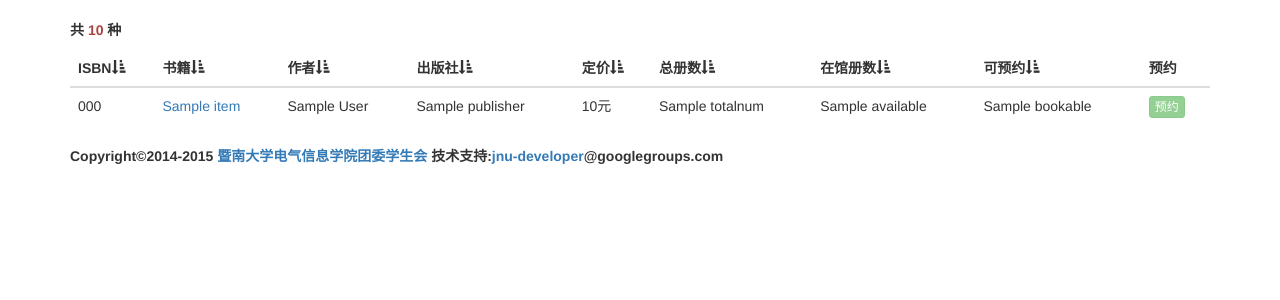
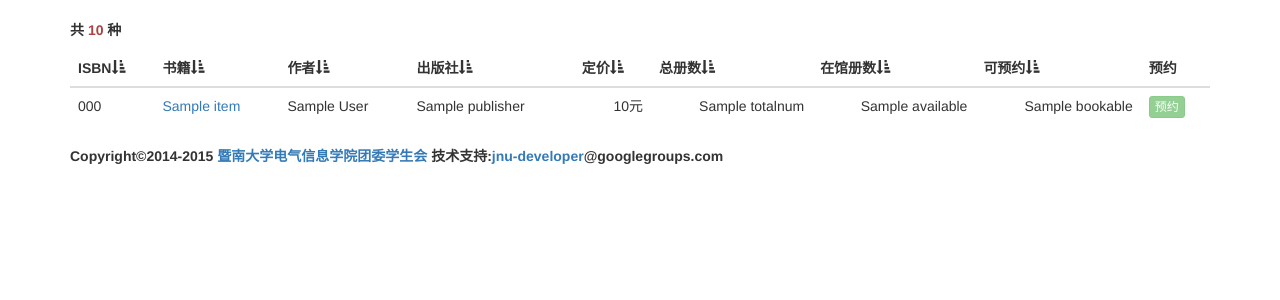
Before and after one commit to DengZuoheng/lib.eic.su, a Django app: template server/library/templates/collection.html in a window 1280 px wide. Shown: the part 51-351 px from the top of the page. Run offline with Django 3.2, Linux system fonts and the light colour scheme; the template is opened without the code that fills it: most values are stand-ins (such as "Sample title", 1, 10 or a date in 2020); some libraries are stand-ins or nearby versions.

Commit message:
调整单元格对齐

```diff
--- a/server/library/templates/collection.html
+++ b/server/library/templates/collection.html
@@ -23,10 +23,10 @@
                         <td><a href="{{ item.subject }}">{{item.bname}}</a></td>
                         <td>{{item.author_str}}</td>
                         <td>{{item.publisher}}</td>
-                        <td>{{item.price_str}}元</td>
-                        <td>{{item.totalnum}}</td>
-                        <td>{{item.available}}</td>
-                        <td>{{item.bookable}}</td>
+                        <td class="text-right">{{item.price_str}}元</td>
+                        <td class="text-right">{{item.totalnum}}</td>
+                        <td class="text-right">{{item.available}}</td>
+                        <td class="text-right">{{item.bookable}}</td>
                         <td><a class="btn btn-success btn-xs" href="{{item.href}}" {% if not item.is_bookable %}disabled="disabled"{% endif %}>预约</a></td>
                     </tr>
                     {% endfor %}
--- a/server/library/templates/history.html
+++ b/server/library/templates/history.html
@@ -24,7 +24,7 @@
                         <td>{{ item.borrower.lpnumber }}</td>
                         <td>{{ item.borrower.spnumber }}</td>
                         <td>{% if item.hasreturn %}是{% else %}否 &nbsp;<a class="btn btn-info btn-xs" href="{{ item.return_href }}">归还</a>{% endif %}</td>
-                        <td>{{ item.duration }}天</td>
+                        <td class="text-right">{{ item.duration }}天</td>
                     </tr>
                     {% endfor %}
                 </tbody>
--- a/server/library/templates/includes/header.html
+++ b/server/library/templates/includes/header.html
@@ -7,7 +7,7 @@
         <meta name="viewport" content="width=device-width, initial-scale=1">
         <meta name="description" content="暨南大学电气信息学院院内图书馆">
         <meta name="keywords" content="暨南大学 电气信息学院 图书馆">
-        <meta name="author" content="dengzuoheng@gmail.com">
+        <meta name="author" content="dengzuoheng@gamil.com">
         <title>
             电气院内图书馆
         </title>
--- a/server/library/templates/order.html
+++ b/server/library/templates/order.html
@@ -29,7 +29,7 @@
                         <td>{{ item.borrower.account }}</td>
                         <td>{{ item.borrower.lpnumber }}</td>
                         <td>{{ item.borrower.spnumber }}</td>
-                        <td>{{ item.bnum }}</td>
+                        <td class="text-right">{{ item.bnum }}</td>
                         <td><a class="btn btn-primary btn-xs" {% if item.hasaccepted %}disabled="disabled" {% endif %}href="{{ item.accept_href }}">受理</a>&nbsp;<a class="btn btn-danger btn-xs" {% if item.hasborrowed %}disabled="disabled" {% endif %}href="{{ item.cancel_href }}">取消</a></td>
                         <td><a class="btn btn-info btn-xs" {% if not item.hasaccepted or item.hasborrowed %}disabled="disabled" {% endif %}href="{{ item.borrow_href }}">外借</a></td>
                     </tr>
```
